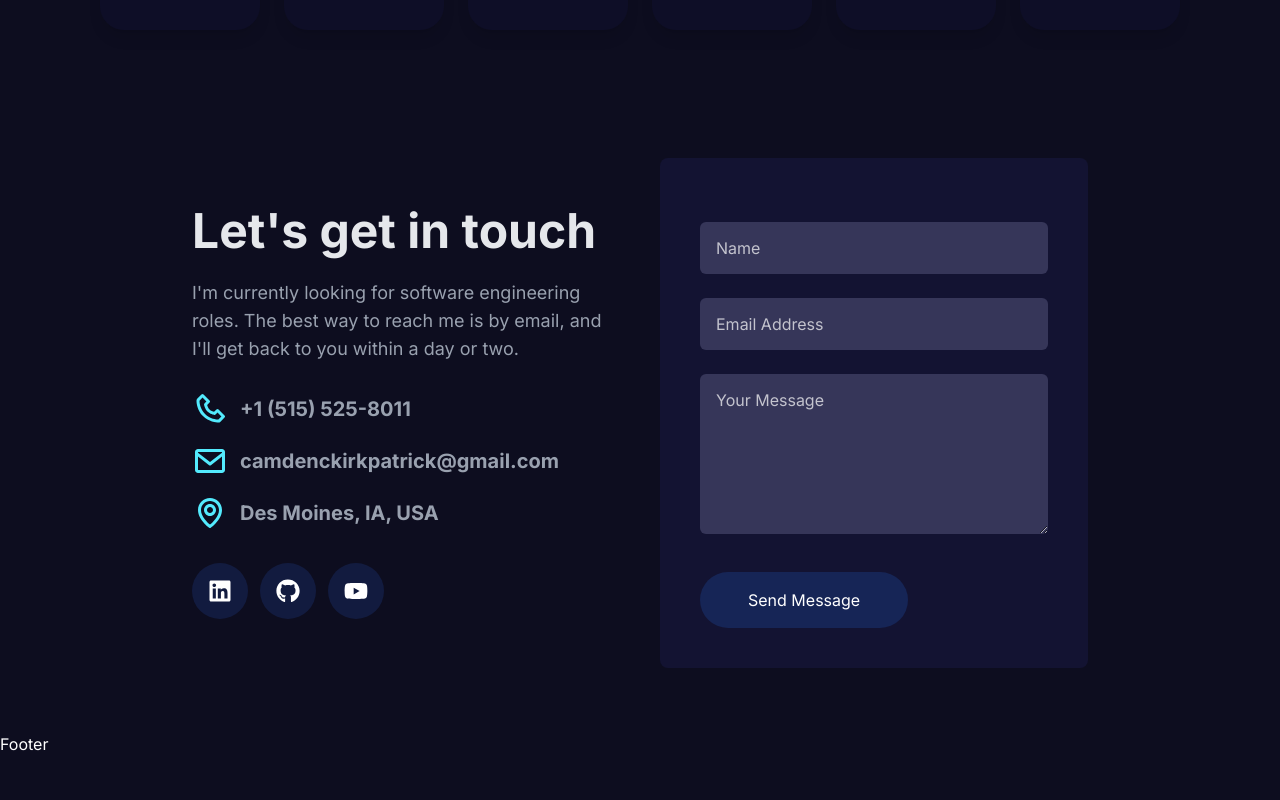
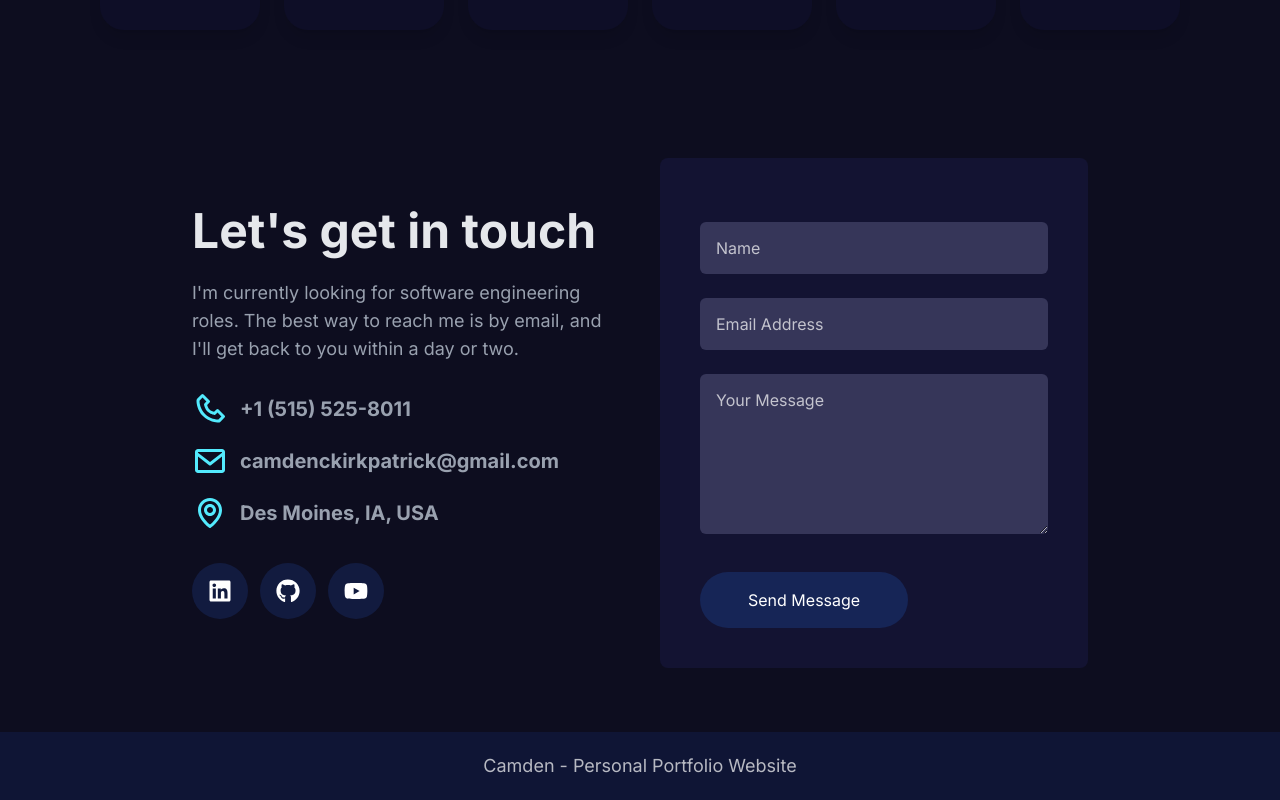
Before and after one commit to Camden-Kirkpatrick/portfolio_website, a Next.js app: page / in a window 1280 px wide. Shown: the part 2371-3171 px from the top of the page. Before the commit the page ends 3127 px from the top, so only its background shows below. Built offline with nearby package versions, Linux system fonts and the light colour scheme.

Commit message:
created ScrollToTop.tsx

```diff
--- a/app/layout.tsx
+++ b/app/layout.tsx
@@ -2,6 +2,7 @@ import type { Metadata } from "next";
 import { Inter } from "next/font/google";
 import "./globals.css";
 import ResponsiveNav from "@/components/Home/Navbar/ResponsiveNav";
+import Footer from "@/components/Home/Footer/Footer";
 
 const font = Inter({
   weight: ['100', '200', '300', '400', '500', '600', '700', '800', '900'],
@@ -26,6 +27,7 @@ export default function RootLayout({
       <body className="min-h-full flex flex-col bg-[#0d0d1f] text-white">
         <ResponsiveNav />
         {children}
+        <Footer />
       </body>
     </html>
   );
--- /dev/null
+++ b/components/Helper/ScrollToTop.tsx
@@ -0,0 +1,10 @@
+'use client';
+import React from 'react'
+
+const ScrollToTop = () => {
+  return (
+    <div>ScrollToTop</div>
+  )
+}
+
+export default ScrollToTop
--- a/components/Home/Footer/Footer.tsx
+++ b/components/Home/Footer/Footer.tsx
@@ -2,8 +2,10 @@ import React from 'react'
 
 const Footer = () => {
   return (
-    <div>Footer</div>
+    <div className='bg-blue-900/20 p-5'>
+        <h1 className='text-lg text-white/70 text-center'>Camden - Personal Portfolio Website</h1>
+    </div>
   )
 }
 
-export default Footer
+export default Footer;
--- a/components/Home/Home.tsx
+++ b/components/Home/Home.tsx
@@ -4,7 +4,6 @@ import Resume from './Resume/Resume';
 import Projects from './Projects/Projects';
 import Skills from './Skills/Skills';
 import Contact from './Contact/Contact';
-import Footer from './Footer/Footer';
 
 const Home = () => {
   return (
@@ -14,7 +13,6 @@ const Home = () => {
       <Projects />
       <Skills />
       <Contact />
-      <Footer />
     </div>
   )
 }
```
